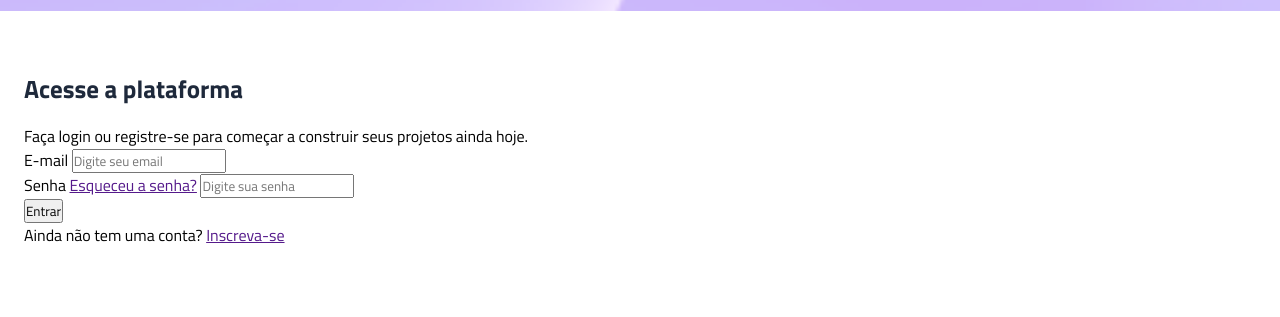
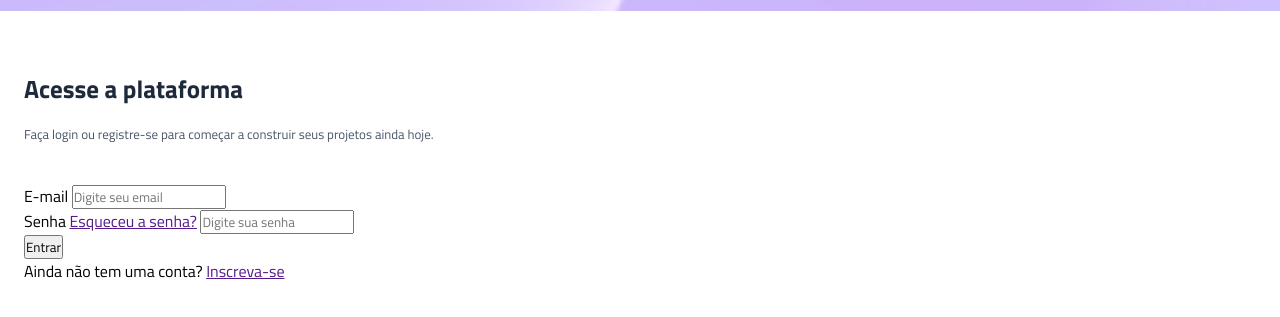
Before and after one commit to MaAlmeida11/projeto_vertigo, a plain HTML site: page index.html in a window 1280 px wide. Shown: the part 123-440 px from the top of the page. Drawn offline with Linux system fonts and the light colour scheme.

Commit message:
termino da section descricao

```diff
--- a/style.css
+++ b/style.css
@@ -34,10 +34,19 @@ main {
     padding-inline: 1.5rem;
 }
 
+.descricao {
+    margin-bottom: 2.5rem;
+}
+
 .descricao h1 {
     color: var(--gray-800);
     margin-bottom: 1rem;
     font-size: 1.5625rem;
 }
 
+.descricao p {
+    font-size: 0.8125rem;
+    color: var(--gray-600)
+}
+
 /* nome da cor, rgb, rgba, hex, hsl, hwb */
```
